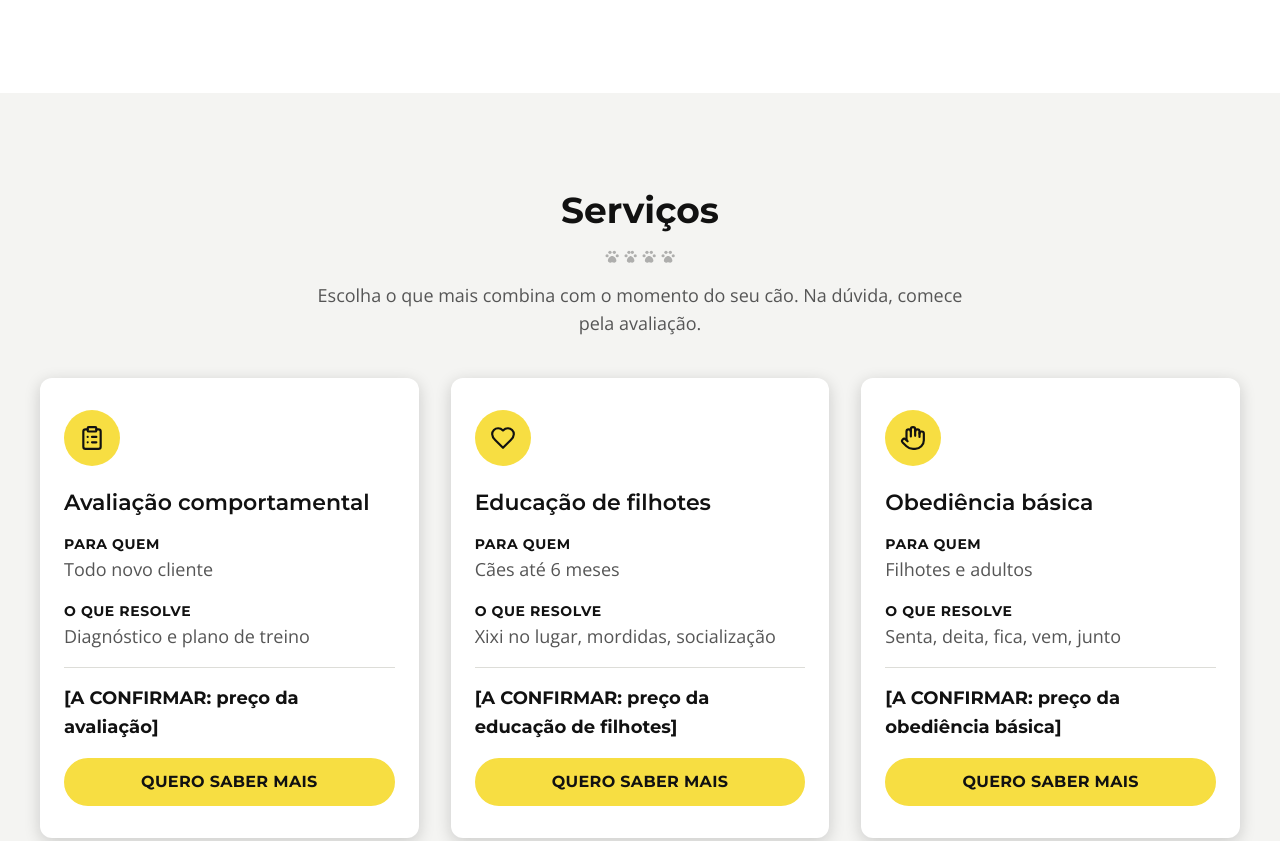
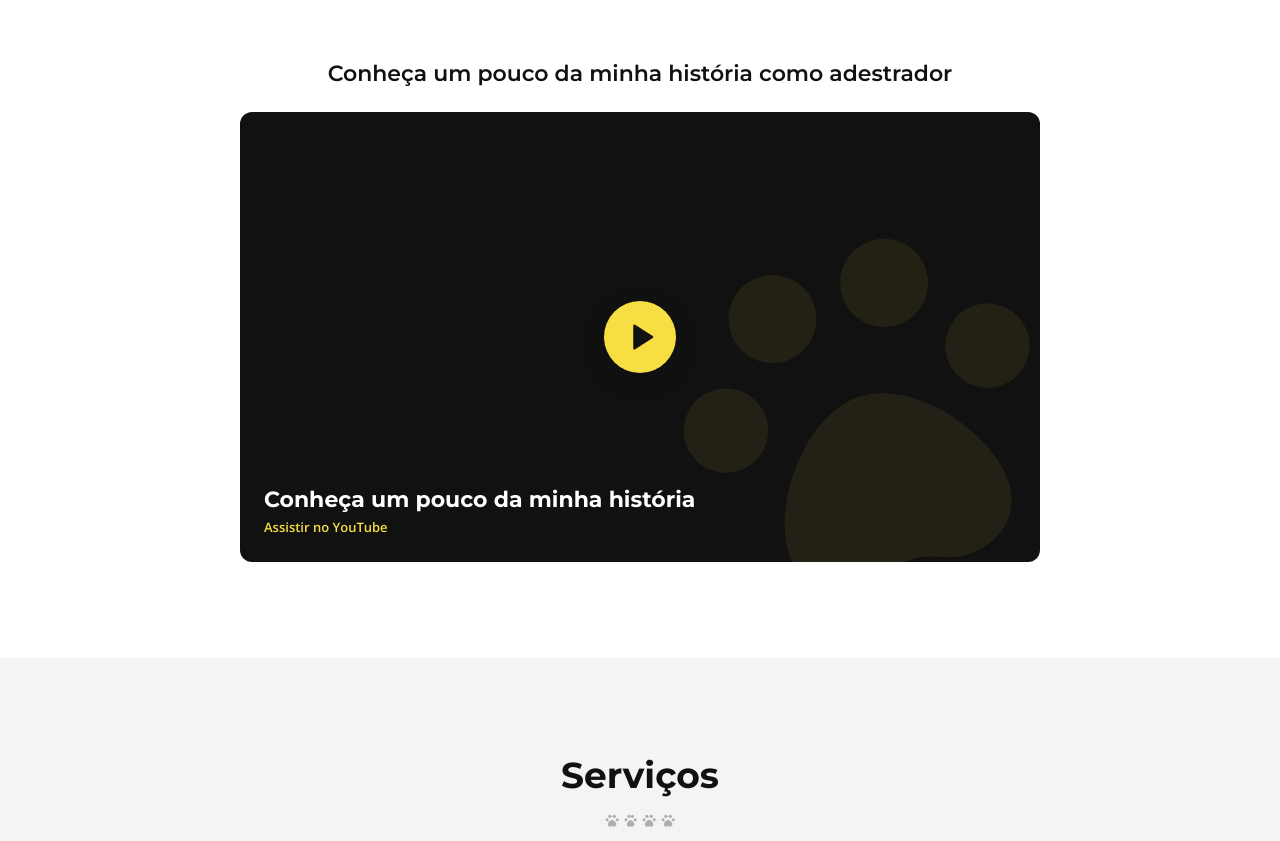
Before and after one commit to LucasPagnoncelli/petsmind, a plain HTML site: page index.html in a window 1280 px wide. Shown: the part 1440-2281 px from the top of the page. Drawn offline with Linux system fonts and the light colour scheme.

Commit message:
feat: adiciona vídeo da história do Jhonatan na seção Sobre

```diff
--- a/assets/css/sections.css
+++ b/assets/css/sections.css
@@ -319,6 +319,134 @@
 }
 
 
+/* Vídeo "Conheça um pouco da minha história" (YouTube sob demanda na Parte 3) */
+.sobre__video {
+  max-width: calc(800px + 2 * var(--container-gutter));
+  margin-top: var(--esp-8);
+  text-align: center;
+}
+
+.sobre__video-titulo {
+  margin-bottom: var(--esp-3);
+}
+
+.video {
+  position: relative;
+  aspect-ratio: 16 / 9;
+  overflow: hidden;
+  border-radius: var(--raio-cartao);
+  background-color: var(--cor-preto);
+}
+
+/* Capa na identidade da marca: nenhum recurso do YouTube carrega antes do clique */
+.video__capa {
+  position: absolute;
+  inset: 0;
+  display: grid;
+  place-items: center;
+  padding-bottom: var(--esp-4); /* deixa espaço para a legenda no rodapé da capa */
+  color: var(--cor-branco);
+  text-decoration: none;
+}
+
+.video__capa::before {
+  content: "";
+  position: absolute;
+  right: -6%;
+  bottom: -18%;
+  width: 55%;
+  aspect-ratio: 1;
+  background-color: var(--cor-amarelo);
+  opacity: 0.08;
+  -webkit-mask: var(--icone-pegada) center / contain no-repeat;
+  mask: var(--icone-pegada) center / contain no-repeat;
+  transform: rotate(-18deg);
+}
+
+.video__capa img {
+  position: absolute;
+  inset: 0;
+  width: 100%;
+  height: 100%;
+  object-fit: cover;
+}
+
+.video__play {
+  position: relative;
+  display: grid;
+  place-items: center;
+  width: 56px;
+  height: 56px;
+  border-radius: 50%;
+  background-color: var(--cor-amarelo);
+  color: var(--cor-preto);
+  box-shadow: var(--sombra-flutuante);
+  transition: transform var(--transicao), background-color var(--transicao);
+}
+
+.video__play .icone {
+  width: 24px;
+  height: 24px;
+  fill: currentColor;
+  transform: translateX(2px);
+}
+
+.video__capa:hover .video__play,
+.video__capa:focus-visible .video__play {
+  background-color: var(--cor-amarelo-escuro);
+  transform: scale(1.08);
+}
+
+.video__legenda {
+  position: absolute;
+  left: var(--esp-2);
+  right: var(--esp-2);
+  bottom: var(--esp-2);
+  display: flex;
+  flex-direction: column;
+  text-align: left;
+}
+
+/* No celular o título já aparece logo acima do vídeo (h3) */
+.video__titulo {
+  display: none;
+  font-family: var(--fonte-titulo);
+  font-size: var(--fs-h3);
+  font-weight: 700;
+}
+
+.video__origem {
+  color: var(--cor-amarelo);
+  font-size: 0.8125rem;
+  font-weight: 600;
+}
+
+@media (min-width: 768px) {
+  .video__capa {
+    padding-bottom: 0;
+  }
+
+  .video__play {
+    width: 72px;
+    height: 72px;
+  }
+
+  .video__play .icone {
+    width: 30px;
+    height: 30px;
+  }
+
+  .video__legenda {
+    left: var(--esp-3);
+    bottom: var(--esp-3);
+  }
+
+  .video__titulo {
+    display: block;
+  }
+}
+
+
 /* ==========================================================================
    Serviços (#servicos) — grade 1 / 2 / 3 colunas
    ========================================================================== */
@@ -497,10 +625,9 @@
 
 
 /* ==========================================================================
-   Resultados (#resultados) — fotos antes/depois + vídeos
+   Resultados (#resultados) — fotos antes/depois
    ========================================================================== */
-.resultados__grade,
-.videos__grade {
+.resultados__grade {
   display: grid;
   gap: var(--esp-3);
   margin: 0;
@@ -534,35 +661,8 @@
   font-weight: 600;
 }
 
-.resultados__subtitulo {
-  margin: var(--esp-8) 0 var(--esp-3);
-  text-align: center;
-}
-
-.video__miniatura {
-  position: relative;
-  gap: var(--esp-1);
-  aspect-ratio: 16 / 9;
-  align-content: center;
-}
-
-.video__play {
-  display: inline-grid;
-  place-items: center;
-  width: 56px;
-  height: 56px;
-  border-radius: 50%;
-  background-color: var(--cor-preto);
-  color: var(--cor-amarelo);
-}
-
-.video__play .icone {
-  fill: currentColor;
-  transform: translateX(2px);
-}
-
 .resultados__acao {
-  margin-top: var(--esp-4);
+  margin-top: var(--esp-5);
   text-align: center;
 }
 
@@ -570,15 +670,10 @@
   .resultados__grade {
     grid-template-columns: repeat(2, 1fr);
   }
-
-  .videos__grade {
-    grid-template-columns: repeat(3, 1fr);
-  }
 }
 
 @media (min-width: 1024px) {
-  .resultados__grade,
-  .videos__grade {
+  .resultados__grade {
     grid-template-columns: repeat(3, 1fr);
     gap: var(--esp-4);
   }
--- a/index.html
+++ b/index.html
@@ -181,6 +181,22 @@
             <p>Cada cão aprende de um jeito. Meu trabalho é descobrir o dele.</p>
             <footer class="destaque__autor">Jhonatan D.</footer>
           </blockquote>
+        </div>
+      </div>
+
+      <div class="container sobre__video">
+        <h3 class="sobre__video-titulo">Conheça um pouco da minha história como adestrador</h3>
+        <!-- Sem JS, o link abre o vídeo no YouTube. Na Parte 3, o clique troca a capa pelo player
+             youtube-nocookie.com, carregado só nesse momento. Para usar a miniatura real,
+             salve-a como assets/img/sobre/video-historia.webp e coloque um <img> dentro do link. -->
+        <div class="video" data-youtube-id="eS8RAt--nu4">
+          <a class="video__capa" href="https://www.youtube.com/watch?v=eS8RAt--nu4" target="_blank" rel="noopener">
+            <span class="video__play"><svg class="icone" aria-hidden="true" focusable="false"><use href="#icone-play"/></svg></span>
+            <span class="video__legenda">
+              <span class="video__titulo">Conheça um pouco da minha história</span>
+              <span class="video__origem">Assistir no YouTube<span class="visualmente-oculto"> (abre em nova aba)</span></span>
+            </span>
+          </a>
         </div>
       </div>
     </section>
@@ -419,40 +435,10 @@
           </li>
         </ul>
 
-        <h3 class="resultados__subtitulo">Vídeos do canal</h3>
-        <ul class="videos__grade">
-          <li>
-            <!-- data-youtube-id: preencher com o ID do vídeo (o player carrega só ao clicar — Parte 3) -->
-            <div class="video" data-youtube-id="">
-              <div class="video__miniatura placeholder placeholder--foto">
-                <span class="video__play"><svg class="icone" aria-hidden="true" focusable="false"><use href="#icone-play"/></svg></span>
-                <span>Vídeo 1 do YouTube<br>[A CONFIRMAR: ID do vídeo 1]</span>
-              </div>
-            </div>
-          </li>
-          <li>
-            <!-- data-youtube-id: preencher com o ID do vídeo (o player carrega só ao clicar — Parte 3) -->
-            <div class="video" data-youtube-id="">
-              <div class="video__miniatura placeholder placeholder--foto">
-                <span class="video__play"><svg class="icone" aria-hidden="true" focusable="false"><use href="#icone-play"/></svg></span>
-                <span>Vídeo 2 do YouTube<br>[A CONFIRMAR: ID do vídeo 2]</span>
-              </div>
-            </div>
-          </li>
-          <li>
-            <!-- data-youtube-id: preencher com o ID do vídeo (o player carrega só ao clicar — Parte 3) -->
-            <div class="video" data-youtube-id="">
-              <div class="video__miniatura placeholder placeholder--foto">
-                <span class="video__play"><svg class="icone" aria-hidden="true" focusable="false"><use href="#icone-play"/></svg></span>
-                <span>Vídeo 3 do YouTube<br>[A CONFIRMAR: ID do vídeo 3]</span>
-              </div>
-            </div>
-          </li>
-        </ul>
         <div class="resultados__acao">
           <a class="btn btn--secundario" href="https://www.youtube.com/@petsmind.adestramento" data-link="youtube">
             <svg class="icone" aria-hidden="true" focusable="false"><use href="#icone-youtube"/></svg>
-            <span>Ver mais no YouTube</span>
+            <span>Ver o canal no YouTube</span>
           </a>
         </div>
       </div>
```
